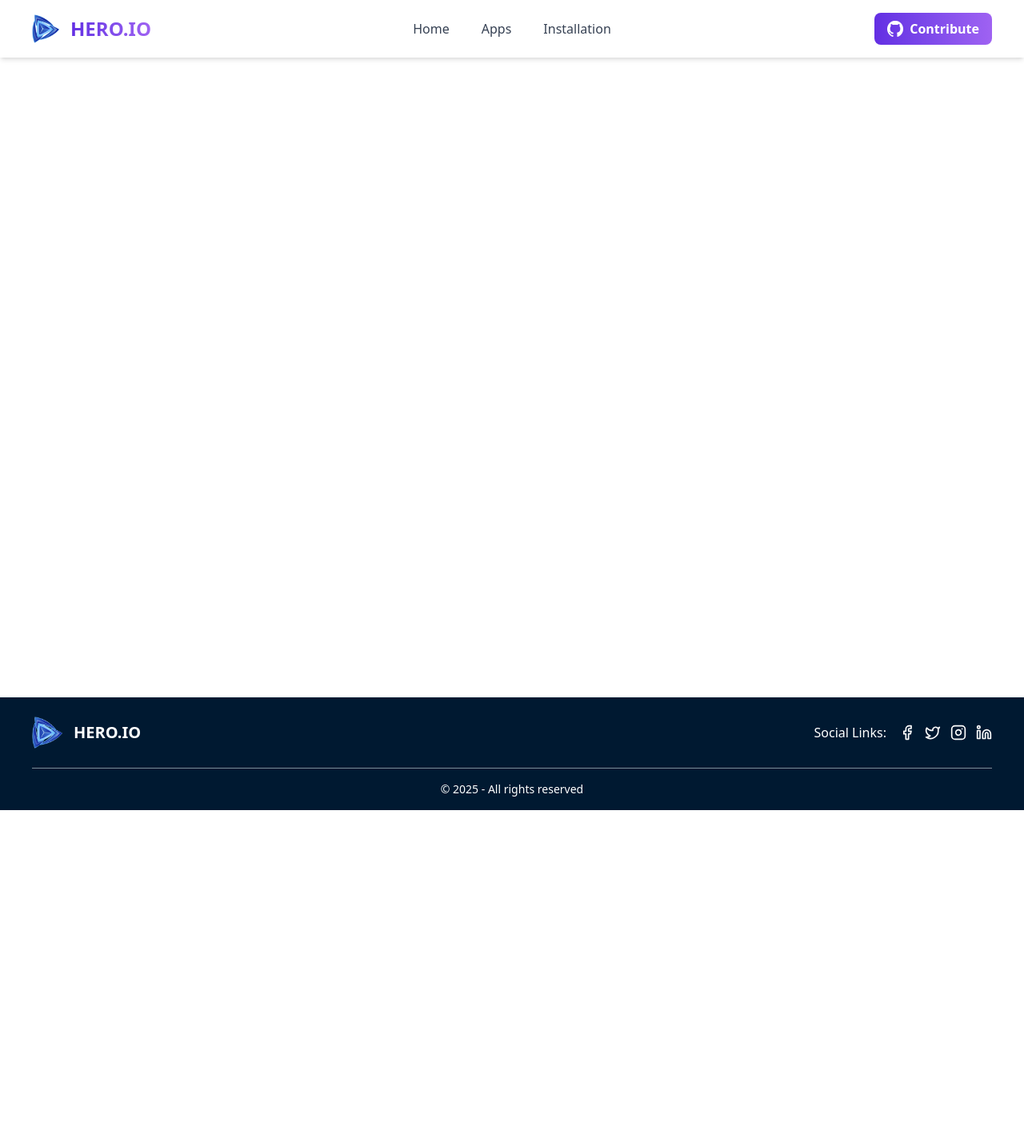
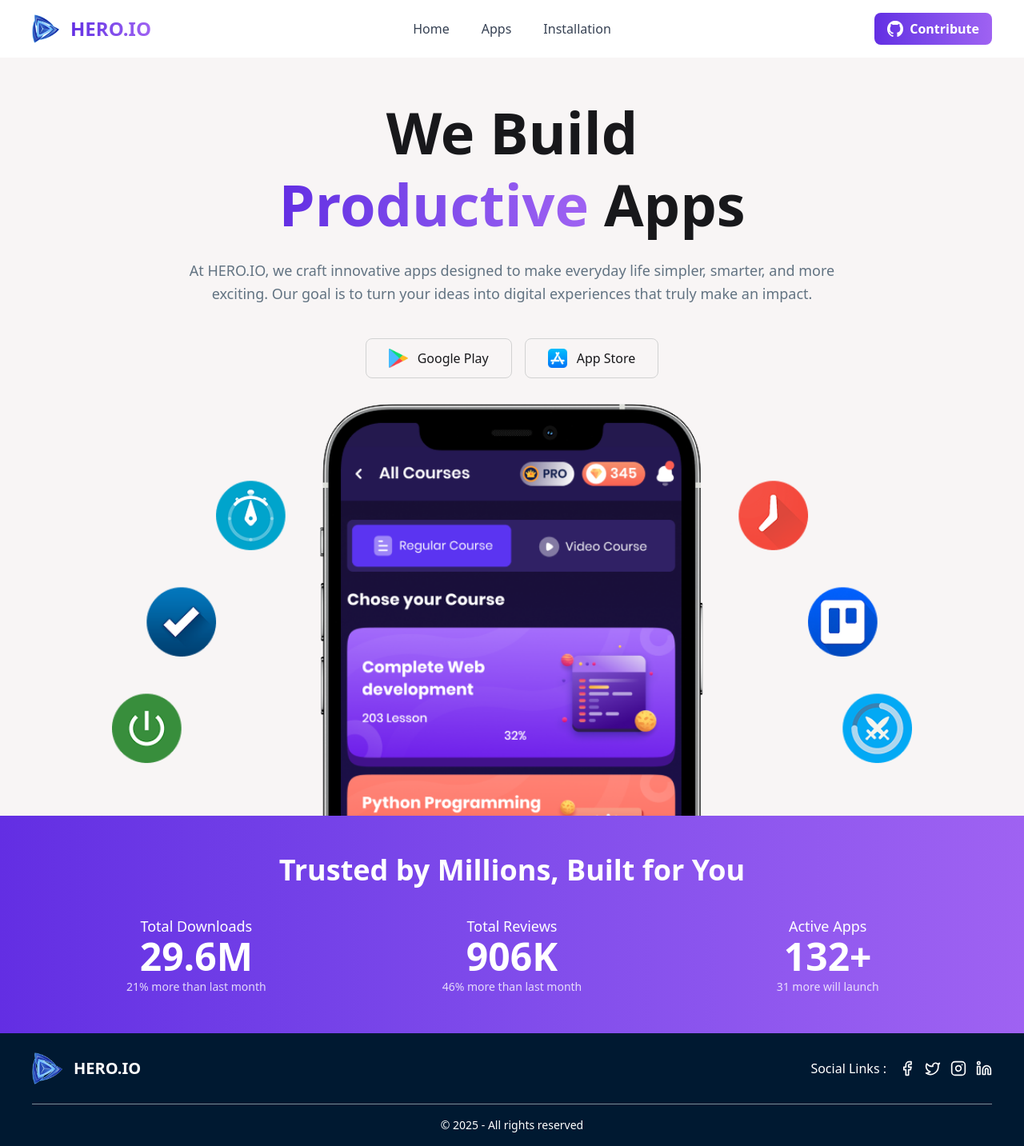
Before and after one commit to SamiunAuntor/PH-Assignment-8_Hero-Apps, a React (Vite) app: page / in a window 1280 px wide. Shown: the whole page at 80% size. Before the commit the page ends 1013 px from the top, so only its background shows below. Built offline with nearby package versions, Linux system fonts and the light colour scheme.

Commit message:
added banner section

```diff
--- /dev/null
+++ b/src/Components/Banner.jsx
@@ -0,0 +1,96 @@
+import React from "react";
+import appStore from "../assets/app-store.png";
+import googlePlay from "../assets/google-play.png";
+import bannerImg from "../assets/hero.png";
+
+const Banner = () => {
+    return (
+        <section className="w-full bg-[#f8f5f5]">
+            {/* Main Banner Section */}
+            <div className="max-w-7xl mx-auto px-6 md:px-16 py-12 flex flex-col items-center gap-8">
+
+                {/* Text Content */}
+                <div className="flex flex-col items-center text-center space-y-6">
+                    {/* Title */}
+                    <h1 className="text-4xl md:text-7xl font-bold leading-tight text-center">
+                        <span className="block">We Build</span>
+                        <span className="block">
+                            <span className="bg-gradient-to-r from-[#632EE3] to-[#9F62F2] bg-clip-text text-transparent">
+                                Productive
+                            </span>{" "}
+                            Apps
+                        </span>
+                    </h1>
+
+                    {/* Subtitle */}
+                    <p className="text-[#627382] text-base md:text-lg leading-relaxed text-center max-w-[850px] mx-auto">
+                        At HERO.IO, we craft innovative apps designed to make everyday life simpler, smarter, and more exciting. Our goal is to turn your ideas into digital experiences that truly make an impact.
+                    </p>
+
+                    {/* App Store Buttons */}
+                    <div className="flex flex-col sm:flex-row sm:space-x-4 space-y-4 sm:space-y-0 mt-4">
+                        {/* Google Play */}
+                        <a
+                            href="https://play.google.com/store"
+                            className="flex items-center justify-center space-x-3 px-7 py-3 border border-[#D2D2D2] rounded-lg bg-[#f8f5f5] hover:opacity-90 transition"
+                        >
+                            <img src={googlePlay} alt="Google Play" className="w-6 h-6" />
+                            <span className="font-medium">Google Play</span>
+                        </a>
+
+                        {/* App Store */}
+                        <a
+                            href="https://www.apple.com/app-store/"
+                            className="flex items-center justify-center space-x-3 px-7 py-3 border border-[#D2D2D2] rounded-lg bg-[#f8f5f5] hover:opacity-90 transition"
+                        >
+                            <img src={appStore} alt="App Store" className="w-6 h-6" />
+                            <span className="font-medium">App Store</span>
+                        </a>
+                    </div>
+                </div>
+
+                {/* Banner Image */}
+                <div className="w-full">
+                    <img src={bannerImg} alt="Banner" className="w-[1000px] mx-auto mb-[-48px]" />
+                </div>
+            </div>
+
+            {/* Data Section */}
+            <div className="bg-gradient-to-r from-[#632EE3] to-[#9F62F2] text-white">
+                <div className="max-w-7xl mx-auto px-6 md:px-16 flex flex-col items-center space-y-8 py-12">
+                    {/* Upper Heading */}
+                    <h2 className="text-3xl md:text-4xl font-bold text-center">
+                        Trusted by Millions, Built for You
+                    </h2>
+
+                    {/* Lower Three Columns */}
+                    <div className="grid grid-cols-1 md:grid-cols-3 gap-8 w-full text-center">
+                        {/* Column 1 */}
+                        <div>
+                            <p className="text-lg mt-1">Total Downloads</p>
+                            <p className="text-4xl md:text-5xl font-bold">29.6M</p>
+                            <p className="mt-1 text-sm opacity-80">21% more than last month</p>
+                        </div>
+
+                        {/* Column 2 */}
+                        <div>
+                            <p className="text-lg mt-1">Total Reviews</p>
+                            <p className="text-4xl md:text-5xl font-bold">906K</p>
+                            <p className="mt-1 text-sm opacity-80">46% more than last month</p>
+                        </div>
+
+                        {/* Column 3 */}
+                        <div>
+                            <p className="text-lg mt-1">Active Apps</p>
+                            <p className="text-4xl md:text-5xl font-bold">132+</p>
+                            <p className="mt-1 text-sm opacity-80">31 more will launch</p>
+                        </div>
+                    </div>
+                </div>
+            </div>
+
+        </section>
+    );
+};
+
+export default Banner;
--- a/src/Components/Footer.jsx
+++ b/src/Components/Footer.jsx
@@ -7,15 +7,15 @@
         <footer className="bg-[#001931] text-white">
             {/* Upper Section */}
             <div className="flex flex-col md:flex-row items-center justify-between px-6 md:px-10 py-6">
-                {/* Left: Logo + Title */}
+                {/* Left : Logo + Title */}
                 <div className="flex items-center space-x-3 mb-4 md:mb-0">
                     <img src={logo} alt="Logo" className="w-10 h-10" />
                     <h1 className="text-xl font-bold">HERO.IO</h1>
                 </div>
 
-                {/* Right: Social Links */}
+                {/* Right : Social Links */}
                 <div className="flex items-center space-x-4">
-                    <span className="font-medium">Social Links:</span>
+                    <span className="font-medium">Social Links :</span>
                     <div className="flex space-x-3">
                         <Facebook className="w-5 h-5 cursor-pointer hover:text-gray-300" />
                         <Twitter className="w-5 h-5 cursor-pointer hover:text-gray-300" />
--- a/src/Layouts/MainLayout.jsx
+++ b/src/Layouts/MainLayout.jsx
@@ -7,11 +7,9 @@
     return (
         <div>
             <NavBar></NavBar>
-            <div className="min-h-screen">
-                <Outlet>
-                    {/* All nested routes will be rendered here */}
-                </Outlet>
-            </div>
+            <Outlet>
+                {/* All nested routes will be rendered here */}
+            </Outlet>
             <Footer></Footer>
         </div>
     );
--- /dev/null
+++ b/src/Pages/HomePage.jsx
@@ -0,0 +1,12 @@
+import React from 'react';
+import Banner from '../Components/Banner';
+
+const HomePage = () => {
+    return (
+        <div>
+            <Banner></Banner>
+        </div>
+    );
+};
+
+export default HomePage;
--- a/src/Router.jsx
+++ b/src/Router.jsx
@@ -1,11 +1,18 @@
 import { createBrowserRouter } from "react-router";
 import MainLayout from "./Layouts/MainLayout";
+import HomePage from "./Pages/HomePage";
 
 
 const router = createBrowserRouter([
     {
         path: "/",
         Component: MainLayout,
+        children: [
+            {
+                index: true,
+                Component: HomePage,
+            }
+        ]
     }
 ]);
 
```
Also changed, not shown: src/assets/app-store.png (added), src/assets/google-play.png (added).
